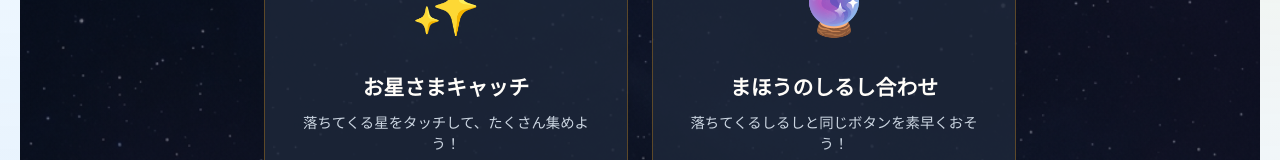
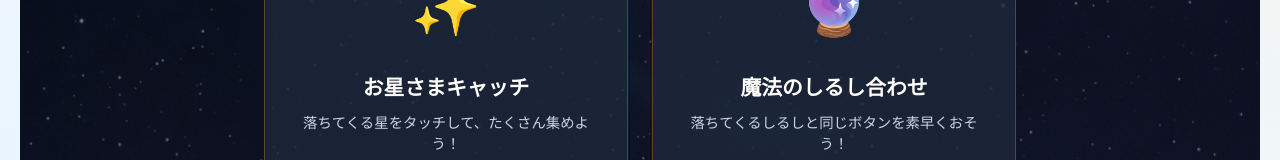
Before and after one commit to naotoada/hoshimori-web, a Next.js app: page /guide/game in a window 1280 px wide. Shown: the part 291-451 px from the top of the page. Built offline with nearby package versions, Linux system fonts and the light colour scheme.

Commit message:
UX: ゲーム名を「魔法のしるし合わせ」に修正（漢字表記）

```diff
--- a/src/app/guide/game/page.tsx
+++ b/src/app/guide/game/page.tsx
@@ -45,7 +45,7 @@ export default function GameHub() {
           {/* Sort Game */}
           <div className={styles.gameCard} onClick={() => setActiveGame('sort')}>
             <div className={styles.gameIcon}>🔮</div>
-            <h2 className={styles.gameName}>まほうのしるし合わせ</h2>
+            <h2 className={styles.gameName}>魔法のしるし合わせ</h2>
             <p className={styles.gameDesc}>落ちてくるしるしと同じボタンを素早くおそう！</p>
           </div>
 
```
